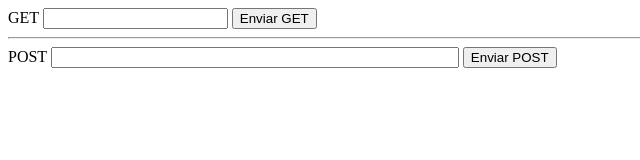
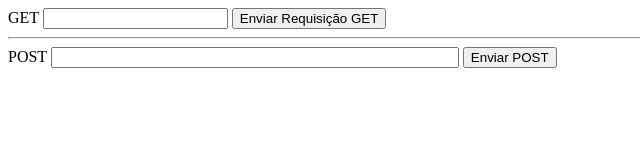
Before and after one commit to mromauricio/HTTP-Example, a plain HTML site: page Frontend/index.html in a window 1280 px wide. Shown: the whole page, without its empty margins (0-640 px from the left). Drawn offline with Linux system fonts and the light colour scheme.

Commit message:
Nome do botão modificado

```diff
--- a/Frontend/index.html
+++ b/Frontend/index.html
@@ -10,7 +10,7 @@
   <div>
     <label>GET</label>
     <input id="inputget" type="text">
-    <button id="enviaGet" type="button">Enviar GET</button>
+    <button id="enviaGet" type="button">Enviar Requisição GET</button>
   </div>
 
   <hr>
```
